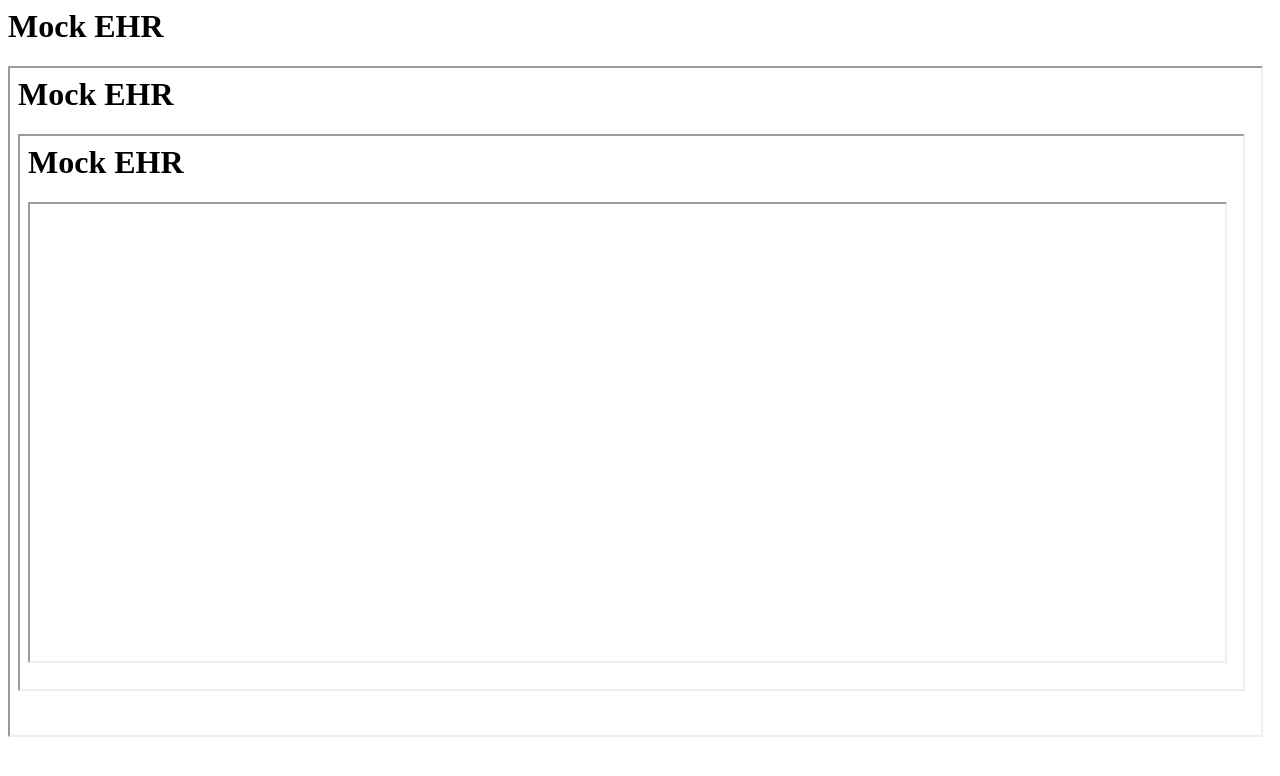
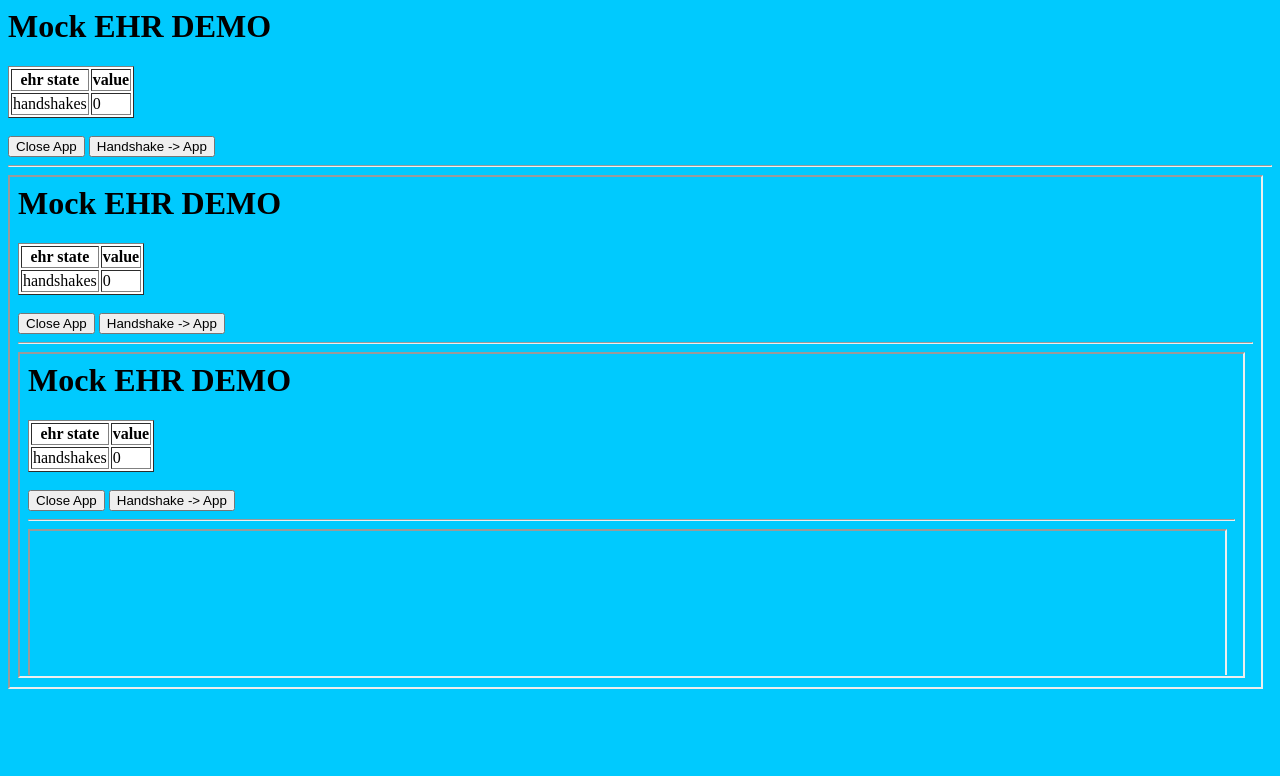
Before and after one commit to barabo/demo-swm-apps, a plain HTML site: page ehr/index.html in a window 1280 px wide. Drawn offline with Linux system fonts and the light colour scheme.

Commit message:
wip: lots of changes to app and ehr.  buttons, colors, fixed live-server reload issue, etc

```diff
--- a/ehr/index.html
+++ b/ehr/index.html
@@ -14,13 +14,22 @@
     </script>
   </head>
 
-  <body>
-    <h1>Mock EHR</h1>
+  <body style="background-color: #00cafe">
+    <h1>Mock EHR DEMO</h1>
+    <table border="1" style="background-color: white;">
+      <tr><th>ehr state</th><th>value</th></tr>
+      <tr><td>handshakes</td><td>0</td></tr>
+    </table>
+    <br>
+    <button>Close App</button>
+    <button>Handshake -> App</button>
+    <hr>
     <iframe
+      id="appFrame"
       border=1
-      width=99%
-      height=85%
+      width="99%"
+      height="65%"
       src="http://localhost:8001"
-    />
+    ></iframe>
   </body>
 </html>
```
Also changed, not shown: app/index.html (+13 -14 lines), 2 other files.
